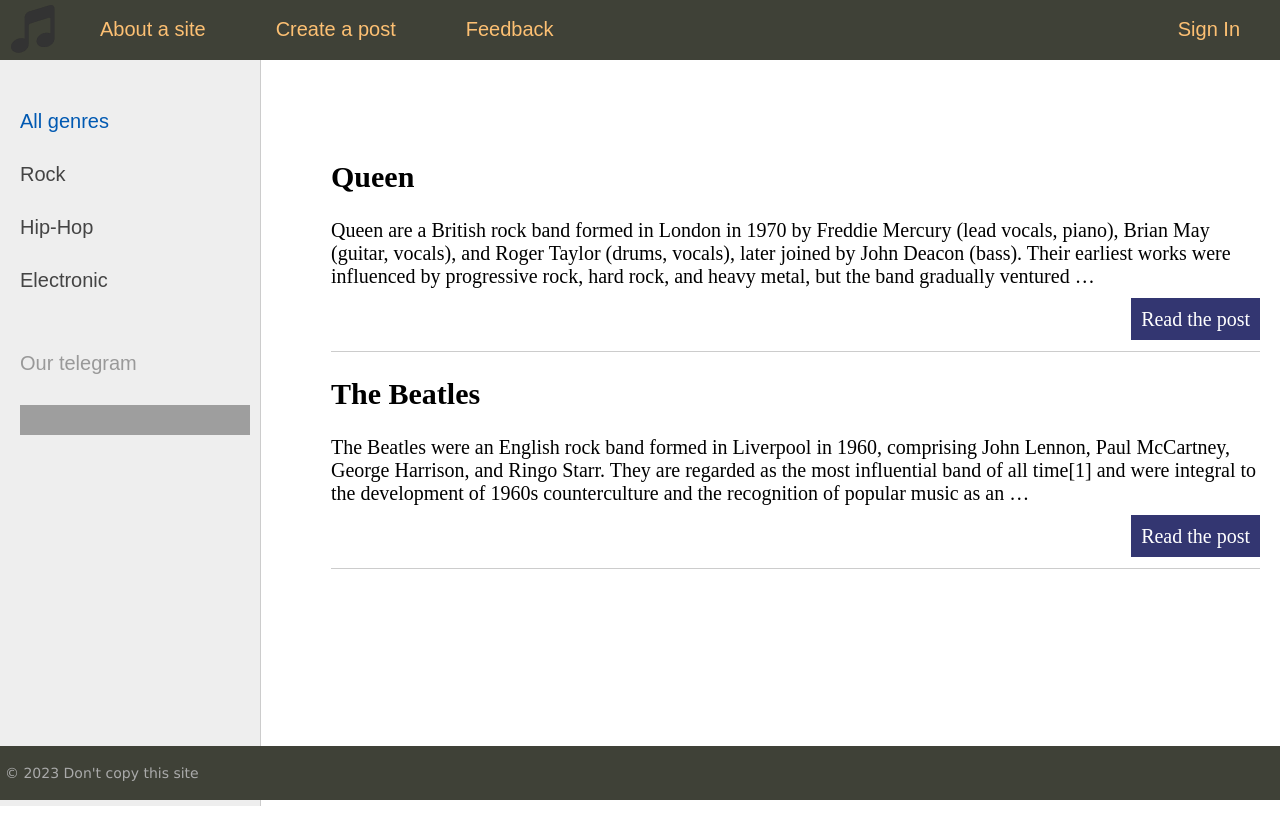
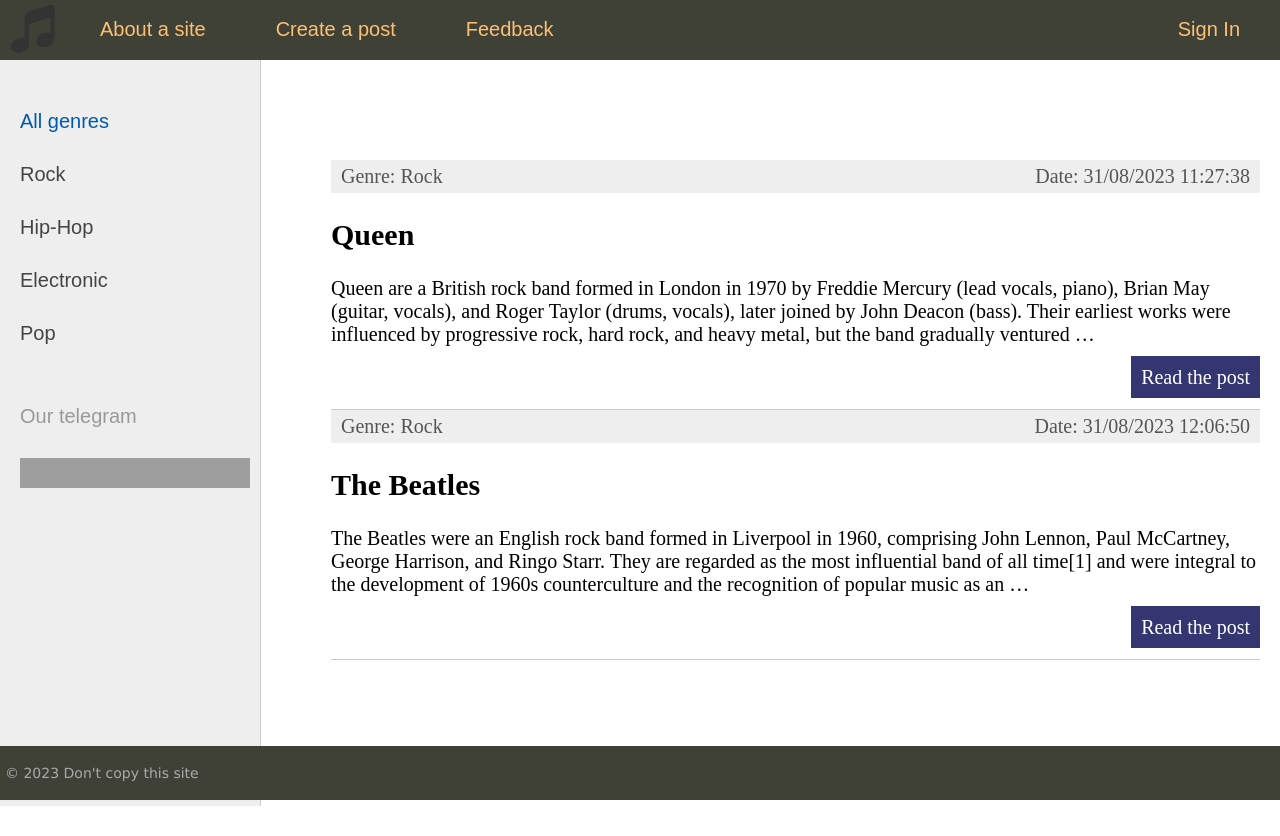
Before and after one commit to lavosami/Microblog, a Django app: page / in a window 1280 px wide. Run offline with Django 4.2, Linux system fonts and the light colour scheme; data comes from the database, SQL or seed files in the repository; both versions use the stored data as it was after the commit; grey boxes are pictures that could not be loaded.

Commit message:
created new model for genres of bands, made selection for buttons on the right side of the page and display by genre

```diff
--- a/lvsm/music/models.py
+++ b/lvsm/music/models.py
@@ -18,9 +18,20 @@ class Music(models.Model):
     time_create = models.DateTimeField(auto_now_add=True)
     time_update = models.DateTimeField(auto_now=True)
     is_published = models.BooleanField(default=True)
+    genre = models.ForeignKey('Genre', on_delete=models.PROTECT, null=True)
 
     def __str__(self):
         return self.title
 
     def get_absolute_url(self):
         return reverse('post', kwargs={'post_id': self.pk})
+
+
+class Genre(models.Model):
+    name = models.CharField(max_length=255, db_index=True)
+
+    def __str__(self):
+        return self.name
+
+    def get_absolute_url(self):
+        return reverse('genre', kwargs={'genre_id': self.pk})
--- a/lvsm/music/templates/music/base.html
+++ b/lvsm/music/templates/music/base.html
@@ -32,10 +32,19 @@
 <tr>
 	<td valign="top" class="left-chapters">
 	<ul id="leftchapters">
-		<li class="selected">All genres</li>
-		<li><a href="#">Rock</a></li>
-		<li><a href="#">Hip-Hop</a></li>
-		<li><a href="#">Electronic</a></li>
+		{% if genre_selected == 0 %}
+			<li class="selected">All genres</li>
+		{% else %}
+			<li><a href="{% url 'home' %}">All genres</a></li>
+		{% endif %}
+
+		{% for g in genres %}
+			{% if g.pk == genre_selected %}
+				<li class="selected">{{g.name}}</li>
+			{% else %}
+				<li><a href="{{ g.get_absolute_url }}">{{g.name}}</a></li>
+			{% endif %}
+		{% endfor %}
 		<li class="share">
 		<p>Our telegram</p>
 		<a class="share-yt" href="https://www.youtube.com/channel/UClJzWfGWuGJL2t-3dYKcHTA/playlists" target="_blank" rel="nofollow"></a>
--- a/lvsm/music/templates/music/index.html
+++ b/lvsm/music/templates/music/index.html
@@ -3,12 +3,17 @@
 {% block content %}
 <ul class="list-articles">
 	{% for p in posts %}
-			<li><h2>{{p.title}}</h2>
-	{% autoescape on %}
-	{{p.content|linebreaks|truncatewords:50}}
-	{% endautoescape %}
-			<div class="clear"></div>
-			<p class="link-read-post"><a href="{{ p.get_absolute_url }}">Read the post</a></p>
+			<li>
+				<div class="article-panel">
+					<p class="first">Genre: {{p.genre}}</p>
+					<p class="last">Date: {{p.time_update|date:"d/m/Y H:i:s"}}</p>
+				</div>
+				<h2>{{p.title}}</h2>
+			{% autoescape on %}
+			{{p.content|linebreaks|truncatewords:50}}
+			{% endautoescape %}
+				<div class="clear"></div>
+				<p class="link-read-post"><a href="{{ p.get_absolute_url }}">Read the post</a></p>
 			</li>
 	{% endfor %}
 </ul>
--- a/lvsm/music/urls.py
+++ b/lvsm/music/urls.py
@@ -14,5 +14,6 @@ urlpatterns = [
     path('new_post/', new_post, name='new_post'),
     path('feedback/', feedback, name='feedback'),
     path('login/', login, name='login'),
-    path('post/<int:post_id>/', show_post, name='post')
+    path('post/<int:post_id>/', show_post, name='post'),
+    path('genre/<int:genre_id>/', show_genre, name='genre')
 ]
--- a/lvsm/music/views.py
+++ b/lvsm/music/views.py
@@ -1,7 +1,7 @@
 from django.shortcuts import render, redirect
-from django.http import HttpResponse, HttpResponseNotFound
+from django.http import HttpResponse, HttpResponseNotFound, Http404
 
-from music.models import Music
+from music.models import Music, Genre
 
 menu = [
     {'title': "About a site", 'url_path': "about"},
@@ -14,10 +14,14 @@ menu = [
 # home (main) page
 def index(request):
     posts = Music.objects.all()
+    genres = Genre.objects.all()
+
     args = {
         'title': 'Music blog',
         'menu': menu,
-        'posts': posts
+        'posts': posts,
+        'genres': genres,
+        'genre_selected': 0
     }
     return render(request, 'music/index.html', context=args)
 
@@ -55,6 +59,23 @@ def show_post(request, post_id):
     return HttpResponse(f"Post {post_id}")
 
 
+def show_genre(request, genre_id):
+    posts = Music.objects.filter(genre_id=genre_id)
+    genres = Genre.objects.all()
+
+    if len(posts) == 0:
+        raise Http404()
+
+    args = {
+        'title': 'Genres',
+        'menu': menu,
+        'posts': posts,
+        'genres': genres,
+        'genre_selected': genre_id
+    }
+    return render(request, 'music/index.html', context=args)
+
+
 # error 404 handler function
 def page_not_found(request, exception):
     return HttpResponseNotFound("<h1>Something went wrong, try again later</h1>")
```
Also changed, not shown: lvsm/db.sqlite3, lvsm/music/migrations/0002_genre_music_genre.py (added).
